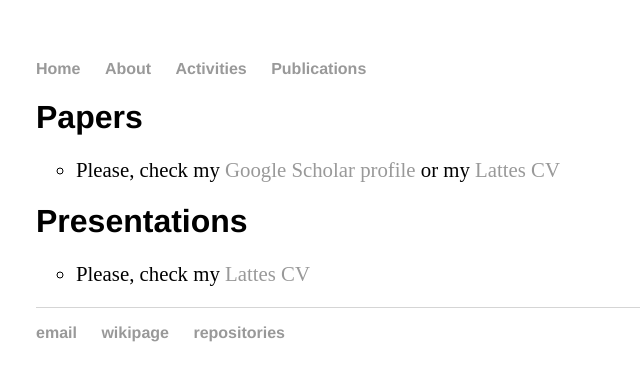
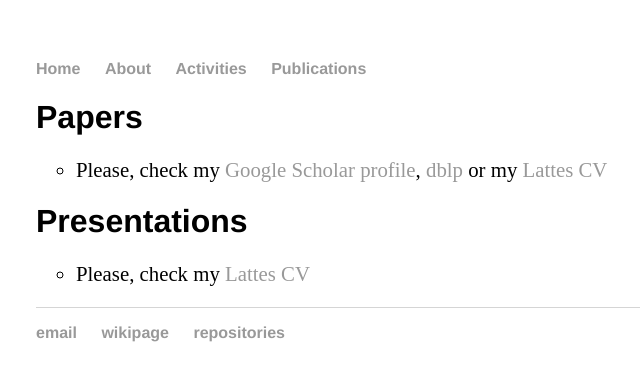
Before and after one commit to cleberjamaral/cleberjamaral.github.io, a Jekyll site: the page built from publications/index.html, in a window 1280 px wide. Shown: the top 381 px of the page, without its empty margins (156-796 px from the left). Built offline with Jekyll 4.4.1, drawn with Linux system fonts in a browser that asks for light colours.

Commit message:
Update index.html

```diff
--- a/publications/index.html
+++ b/publications/index.html
@@ -6,7 +6,7 @@ title: Cleber Jorge Amaral - publications
   <h1>Papers</h1>
 	<ul class="a">
 		<li>
-			Please, check my <a href="https://scholar.google.com.br/citations?hl=pt-BR&user=H8cwaykAAAAJ">Google Scholar profile</a> or my <a href="http://lattes.cnpq.br/1527306876321584">Lattes CV</a>
+			Please, check my <a href="https://scholar.google.com.br/citations?hl=pt-BR&user=H8cwaykAAAAJ">Google Scholar profile</a>, <a hef="https://dblp.org/pers/hd/a/Amaral:Cleber_Jorge">dblp</a> or my <a href="http://lattes.cnpq.br/1527306876321584">Lattes CV</a>
 		</li>
 	</ul>
 
```
